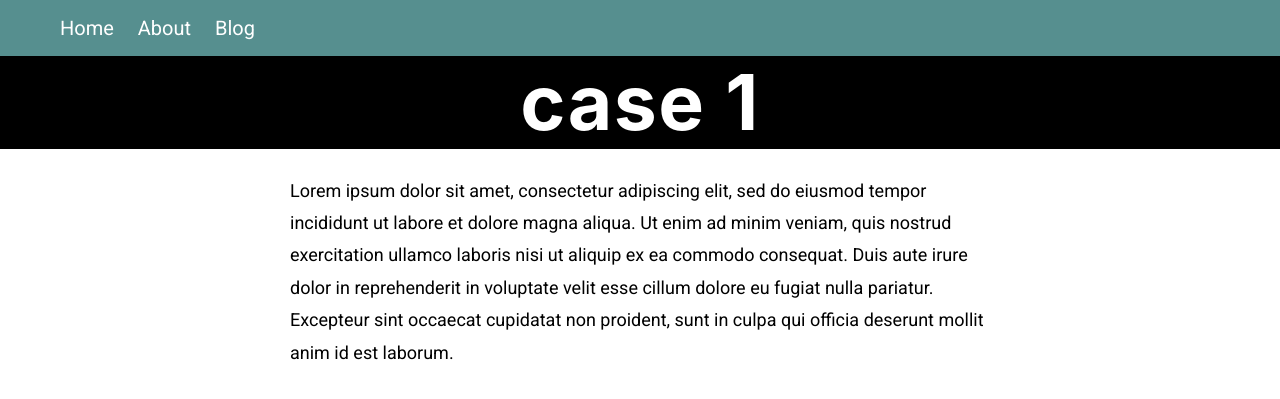
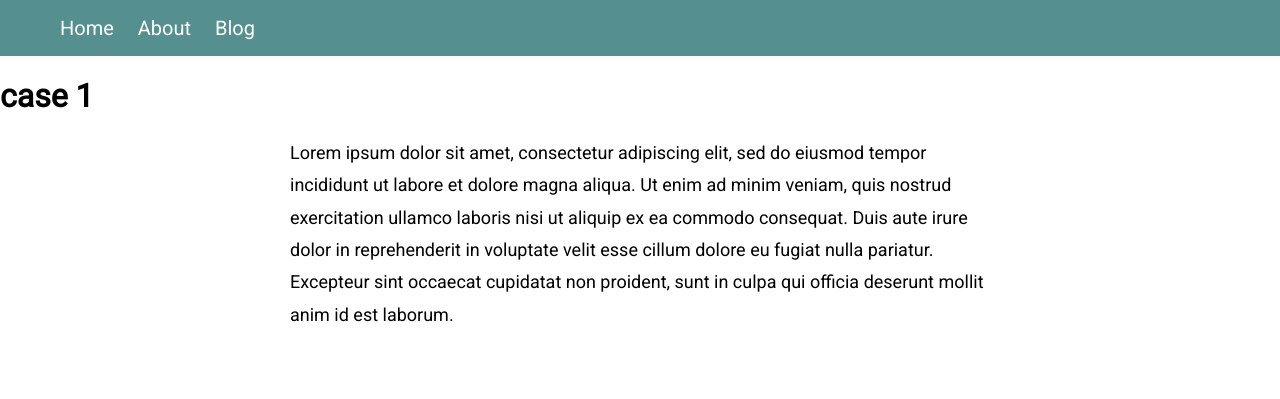
Before and after one commit to generalistsanctuary/generalistsanctuary.github.io, a Jekyll site: the page built from _posts/2021-08-05-case1.md, in a window 1280 px wide. Shown: the top 399 px of the page. Built offline with Jekyll 4.4.1, drawn with Linux system fonts in a browser that asks for light colours.

Commit message:
Update posts-style.css

```diff
--- a/styles/posts-style.css
+++ b/styles/posts-style.css
@@ -1,14 +1,8 @@
-h1{
-      background: black;
-      align-content: center;
-      color: white;
-      text-align: center;
+h2{
+      color: black;
       margin-top: 0;
       margin-bottom: 2%;
-      letter-spacing: 1.5px;
       font-family:-apple-system, BlinkMacSystemFont, 'Segoe UI', Roboto, Oxygen, Ubuntu, Cantarell, 'Open Sans', 'Helvetica Neue', sans-serif;
-      font-weight: bold;
-      font-size: 6vw;
   }
   body{
       margin: 0 auto;
```
